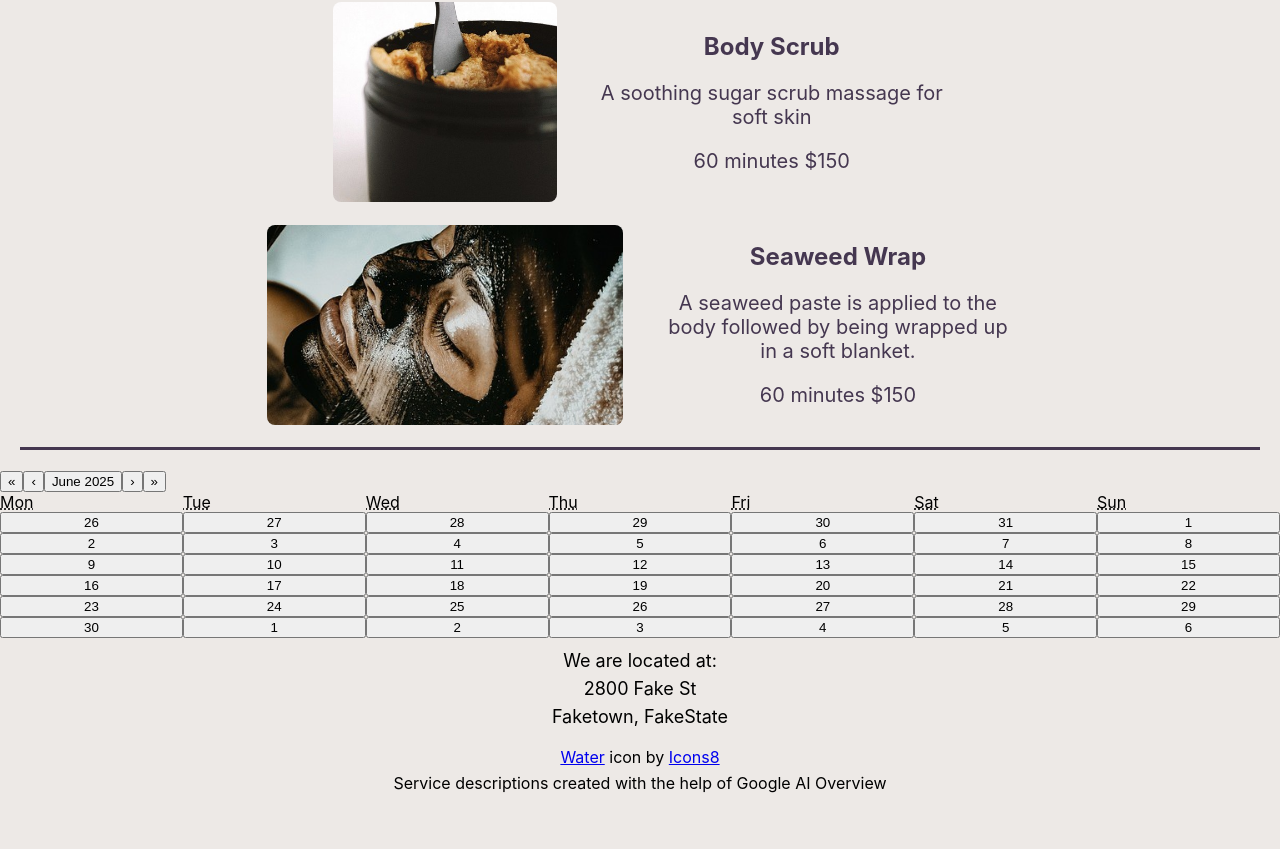
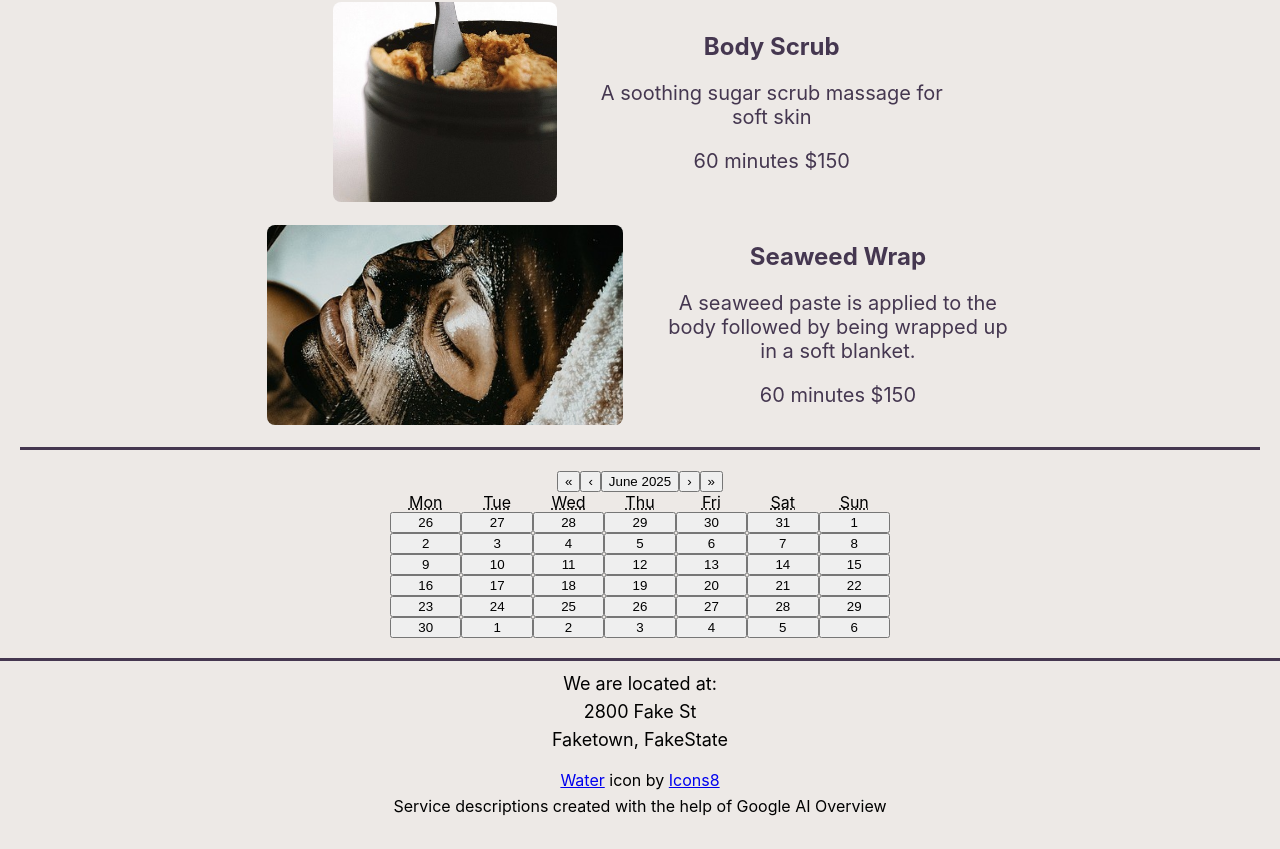
Before and after one commit to LaurenCummings/spa-project, a React (Vite) app: page / in a window 1280 px wide. Shown: the part 3323-4172 px from the top of the page. Before the commit the page ends 4149 px from the top, so only its background shows below. Built offline with nearby package versions, Linux system fonts and the light colour scheme; a web font is replaced by a local one.

Commit message:
added some styling to calendar

```diff
--- a/src/components/BookNow.jsx
+++ b/src/components/BookNow.jsx
@@ -3,8 +3,11 @@ import Calendar from 'react-calendar';
 
 function BookNow() {
     return (
-        <div>
-            <Calendar />
+        <div className="book-now">
+            <div className="calendar">
+                <Calendar />
+            </div>
+
         </div>
     )
 }
--- a/src/css/BookNow.css
+++ b/src/css/BookNow.css
@@ -0,0 +1,10 @@
+.book-now {
+    border: var(--clr-dk-purple);
+    border-style: none none solid none;
+}
+
+.calendar {
+    width: 500px;
+    text-align: center;
+    margin: 20px auto;
+}
```
